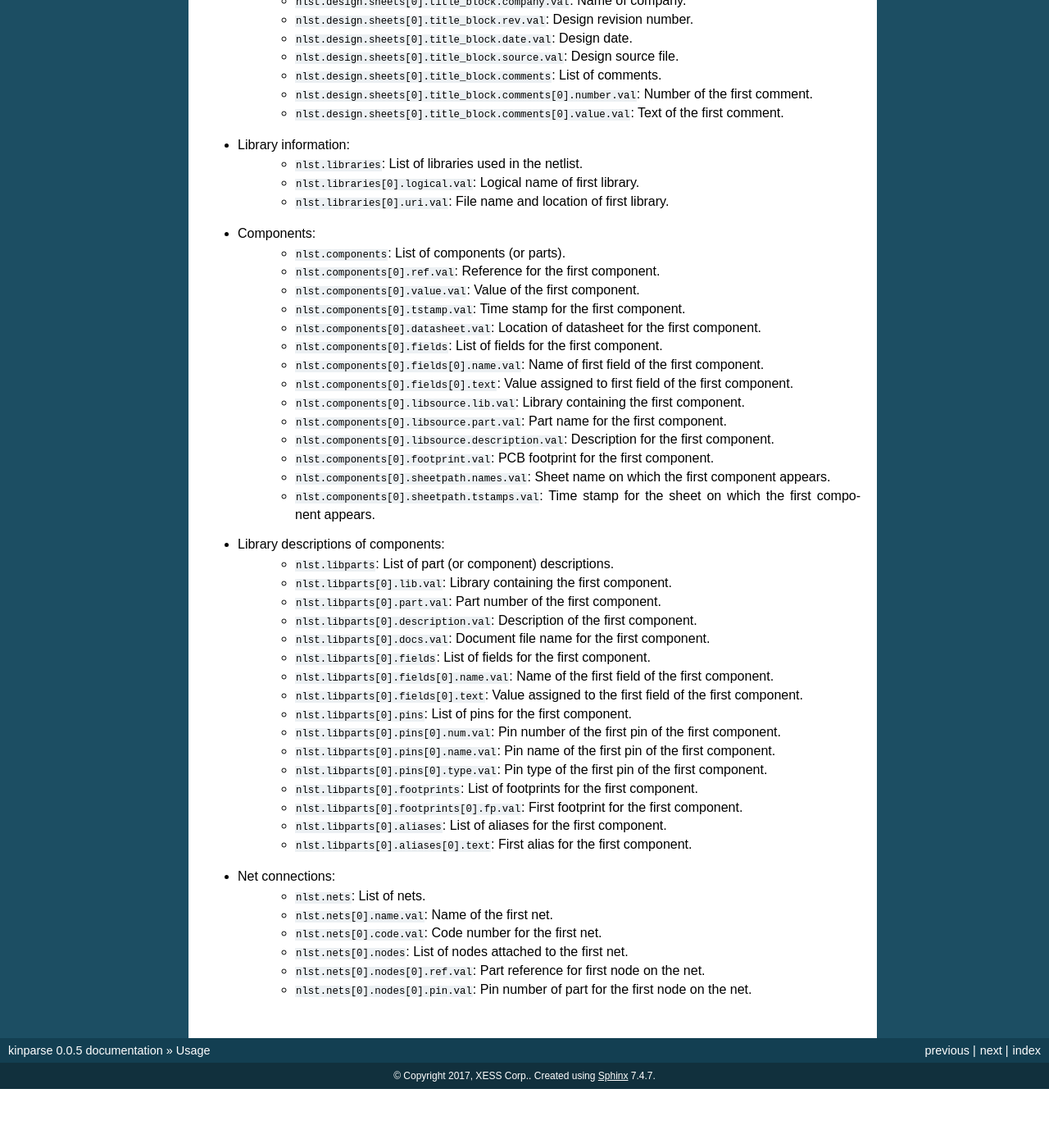
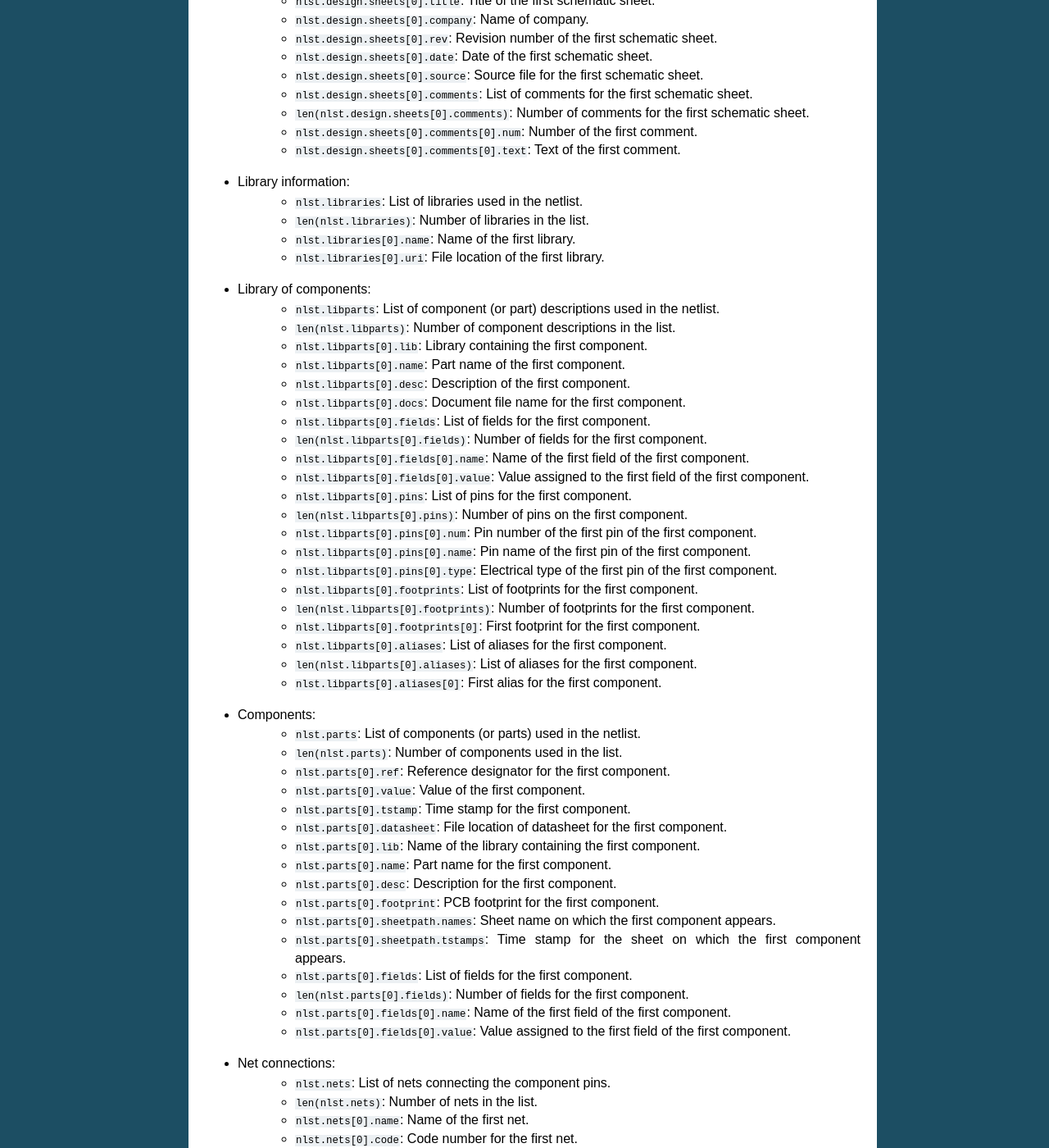
Before and after one commit to devbisme/kinparse, a Sphinx documentation site: the page built from docs/usage.rst, in a window 1280 px wide and 1400 px high, scrolled down 628 px. Shown: the whole window at 82% size. Built offline with Sphinx 7.4.7, drawn with Linux system fonts in a browser that asks for light colours; the version number is read from the project's files by our own code; before the commit the page ends 1956 px from its top, so only the background shows below that; some of the changed text lies outside the part shown.

Commit message:
Restructured netlist parser that works with pyparsing 2.1.1 thru 2.3.1.

```diff
--- a/HISTORY.rst
+++ b/HISTORY.rst
@@ -2,6 +2,12 @@
 
 History
 -------
+
+
+0.1.0 (2019-01-24)
+______________________
+
+* Restructured the parser to make it work with the current version of pyparsing.
 
 
 0.0.5 (2018-12-30)
--- a/README.rst
+++ b/README.rst
@@ -8,8 +8,9 @@ kinparse
     :target: https://travis-ci.com/xesscorp/kinparse
 
 This is a parser for KiCad schematic netlist files that are output by EESCHEMA.
-Just pass the `parse_netlist()` function a file containing a netlist and
-it will deliver a `pyparsing object <https://pypi.python.org/pypi/pyparsing>`_ containing all the netlist's information.
+Just pass a file containing a netlist to the `parse_netlist()` function and
+it will deliver a `pyparsing object <https://pypi.python.org/pypi/pyparsing>`_
+containing all the netlist's information.
 
 * Free software: MIT license
 * Documentation: http://xesscorp.github.io/kinparse
--- a/docs/usage.rst
+++ b/docs/usage.rst
@@ -14,70 +14,82 @@ and return a `pyparsing object <https://pypi.python.org/pypi/pyparsing>`_ ::
 Then you can query the parsing object as shown below to get information about the netlist.
 
 * Global netlist information:
-    * ``nlst.version.val``: Netlist format version.
+    * ``nlst.version``: Netlist format version.
 
 * Global design information:
-    * ``nlst.design.source.val``: File name for the schematic that generated this netlist.
-    * ``nlst.design.date.val``: Date the schematic was created.
-    * ``nlst.design.tool.val``: Tool used to create the schematic.
+    * ``nlst.design.source``: File name for the top-level schematic that generated this netlist.
+    * ``nlst.design.date``: Date the schematic was created.
+    * ``nlst.design.tool``: Tool used to create the schematic.
 
 * Schematic sheet information:
     * ``nlst.design.sheets``: List of sheets for the schematic.
-    * ``nlst.design.sheets[0].number.val``: Number of the first schematic sheet.
-    * ``nlst.design.sheets[0].name.val``: Name of the first schematic sheet.
-    * ``nlst.design.sheets[0].tstamps.val``: Time stamp of the first schematic sheet.
-    * ``nlst.design.sheets[0].title_block.title.val``: Title of the first schematic sheet.
-    * ``nlst.design.sheets[0].title_block.company.val``: Name of company.
-    * ``nlst.design.sheets[0].title_block.rev.val``: Design revision number.
-    * ``nlst.design.sheets[0].title_block.date.val``: Design date.
-    * ``nlst.design.sheets[0].title_block.source.val``: Design source file.
-    * ``nlst.design.sheets[0].title_block.comments``: List of comments.
-    * ``nlst.design.sheets[0].title_block.comments[0].number.val``: Number of the first comment.
-    * ``nlst.design.sheets[0].title_block.comments[0].value.val``: Text of the first comment.
+    * ``len(nlst.design.sheets)``: Number of sheets in the list.
+    * ``nlst.design.sheets[0].num``: Number of the first schematic sheet.
+    * ``nlst.design.sheets[0].name``: Name of the first schematic sheet.
+    * ``nlst.design.sheets[0].tstamps``: Time stamp of the first schematic sheet.
+    * ``nlst.design.sheets[0].title``: Title of the first schematic sheet.
+    * ``nlst.design.sheets[0].company``: Name of company.
+    * ``nlst.design.sheets[0].rev``: Revision number of the first schematic sheet.
+    * ``nlst.design.sheets[0].date``: Date of the first schematic sheet.
+    * ``nlst.design.sheets[0].source``: Source file for the first schematic sheet.
+    * ``nlst.design.sheets[0].comments``: List of comments for the first schematic sheet.
+    * ``len(nlst.design.sheets[0].comments)``: Number of comments for the first schematic sheet.
+    * ``nlst.design.sheets[0].comments[0].num``: Number of the first comment.
+    * ``nlst.design.sheets[0].comments[0].text``: Text of the first comment.
 
 * Library information:
     * ``nlst.libraries``: List of libraries used in the netlist.
-    * ``nlst.libraries[0].logical.val``: Logical name of first library.
-    * ``nlst.libraries[0].uri.val``: File name and location of first library.
+    * ``len(nlst.libraries)``: Number of libraries in the list.
+    * ``nlst.libraries[0].name``: Name of the first library.
+    * ``nlst.libraries[0].uri``: File location of the first library.
+
+* Library of components:
+    * ``nlst.libparts``: List of component (or part) descriptions used in the netlist.
+    * ``len(nlst.libparts)``: Number of component descriptions in the list.
+    * ``nlst.libparts[0].lib``: Library containing the first component.
+    * ``nlst.libparts[0].name``: Part name of the first component.
+    * ``nlst.libparts[0].desc``: Description of the first component.
+    * ``nlst.libparts[0].docs``: Document file name for the first component.
+    * ``nlst.libparts[0].fields``: List of fields for the first component.
+    * ``len(nlst.libparts[0].fields)``: Number of fields for the first component.
+    * ``nlst.libparts[0].fields[0].name``: Name of the first field of the first component.
+    * ``nlst.libparts[0].fields[0].value``: Value assigned to the first field of the first component.
+    * ``nlst.libparts[0].pins``: List of pins for the first component.
+    * ``len(nlst.libparts[0].pins)``: Number of pins on the first component.
+    * ``nlst.libparts[0].pins[0].num``: Pin number of the first pin of the first component.
+    * ``nlst.libparts[0].pins[0].name``: Pin name of the first pin of the first component.
+    * ``nlst.libparts[0].pins[0].type``: Electrical type of the first pin of the first component.
+    * ``nlst.libparts[0].footprints``: List of footprints for the first component.
+    * ``len(nlst.libparts[0].footprints)``: Number of footprints for the first component.
+    * ``nlst.libparts[0].footprints[0]``: First footprint for the first component.
+    * ``nlst.libparts[0].aliases``: List of aliases for the first component.
+    * ``len(nlst.libparts[0].aliases)``: List of aliases for the first component.
+    * ``nlst.libparts[0].aliases[0]``: First alias for the first component.
 
 * Components:
-    * ``nlst.components``: List of components (or parts).
-    * ``nlst.components[0].ref.val``: Reference for the first component.
-    * ``nlst.components[0].value.val``: Value of the first component.
-    * ``nlst.components[0].tstamp.val``: Time stamp for the first component.
-    * ``nlst.components[0].datasheet.val``: Location of datasheet for the first component.
-    * ``nlst.components[0].fields``: List of fields for the first component.
-    * ``nlst.components[0].fields[0].name.val``: Name of first field of the first component.
-    * ``nlst.components[0].fields[0].text``: Value assigned to first field of the first component.
-    * ``nlst.components[0].libsource.lib.val``: Library containing the first component.
-    * ``nlst.components[0].libsource.part.val``: Part name for the first component.
-    * ``nlst.components[0].libsource.description.val``: Description for the first component.
-    * ``nlst.components[0].footprint.val``: PCB footprint for the first component.
-    * ``nlst.components[0].sheetpath.names.val``: Sheet name on which the first component appears.
-    * ``nlst.components[0].sheetpath.tstamps.val``: Time stamp for the sheet on which the first component appears.
-
-* Library descriptions of components:
-    * ``nlst.libparts``: List of part (or component) descriptions.
-    * ``nlst.libparts[0].lib.val``: Library containing the first component.
-    * ``nlst.libparts[0].part.val``: Part number of the first component.
-    * ``nlst.libparts[0].description.val``: Description of the first component.
-    * ``nlst.libparts[0].docs.val``: Document file name for the first component.
-    * ``nlst.libparts[0].fields``: List of fields for the first component.
-    * ``nlst.libparts[0].fields[0].name.val``: Name of the first field of the first component.
-    * ``nlst.libparts[0].fields[0].text``: Value assigned to the first field of the first component.
-    * ``nlst.libparts[0].pins``: List of pins for the first component.
-    * ``nlst.libparts[0].pins[0].num.val``: Pin number of the first pin of the first component.
-    * ``nlst.libparts[0].pins[0].name.val``: Pin name of the first pin of the first component.
-    * ``nlst.libparts[0].pins[0].type.val``: Pin type of the first pin of the first component.
-    * ``nlst.libparts[0].footprints``: List of footprints for the first component.
-    * ``nlst.libparts[0].footprints[0].fp.val``: First footprint for the first component.
-    * ``nlst.libparts[0].aliases``: List of aliases for the first component.
-    * ``nlst.libparts[0].aliases[0].text``: First alias for the first component.
+    * ``nlst.parts``: List of components (or parts) used in the netlist.
+    * ``len(nlst.parts)``: Number of components used in the list.
+    * ``nlst.parts[0].ref``: Reference designator for the first component.
+    * ``nlst.parts[0].value``: Value of the first component.
+    * ``nlst.parts[0].tstamp``: Time stamp for the first component.
+    * ``nlst.parts[0].datasheet``: File location of datasheet for the first component.
+    * ``nlst.parts[0].lib``: Name of the library containing the first component.
+    * ``nlst.parts[0].name``: Part name for the first component.
+    * ``nlst.parts[0].desc``: Description for the first component.
+    * ``nlst.parts[0].footprint``: PCB footprint for the first component.
+    * ``nlst.parts[0].sheetpath.names``: Sheet name on which the first component appears.
+    * ``nlst.parts[0].sheetpath.tstamps``: Time stamp for the sheet on which the first component appears.
+    * ``nlst.parts[0].fields``: List of fields for the first component.
+    * ``len(nlst.parts[0].fields)``: Number of fields for the first component.
+    * ``nlst.parts[0].fields[0].name``: Name of the first field of the first component.
+    * ``nlst.parts[0].fields[0].value``: Value assigned to the first field of the first component.
 
 * Net connections:
-    * ``nlst.nets``: List of nets.
-    * ``nlst.nets[0].name.val``: Name of the first net.
-    * ``nlst.nets[0].code.val``: Code number for the first net.
-    * ``nlst.nets[0].nodes``: List of nodes attached to the first net.
-    * ``nlst.nets[0].nodes[0].ref.val``: Part reference for first node on the net.
-    * ``nlst.nets[0].nodes[0].pin.val``: Pin number of part for the first node on the net.
+    * ``nlst.nets``: List of nets connecting the component pins.
+    * ``len(nlst.nets)``: Number of nets in the list.
+    * ``nlst.nets[0].name``: Name of the first net.
+    * ``nlst.nets[0].code``: Code number for the first net.
+    * ``nlst.nets[0].pins``: List of pins attached to the first net.
+    * ``len(nlst.nets[0].pins)``: Number of pins attached to the first net.
+    * ``nlst.nets[0].pins[0].ref``: Part reference designator for first pin on the first net.
+    * ``nlst.nets[0].pins[0].num``: Pin number of referenced part for the first pin on the first net.
```
Also changed, not shown: setup.py (+4 -3 lines), 6 other files.
